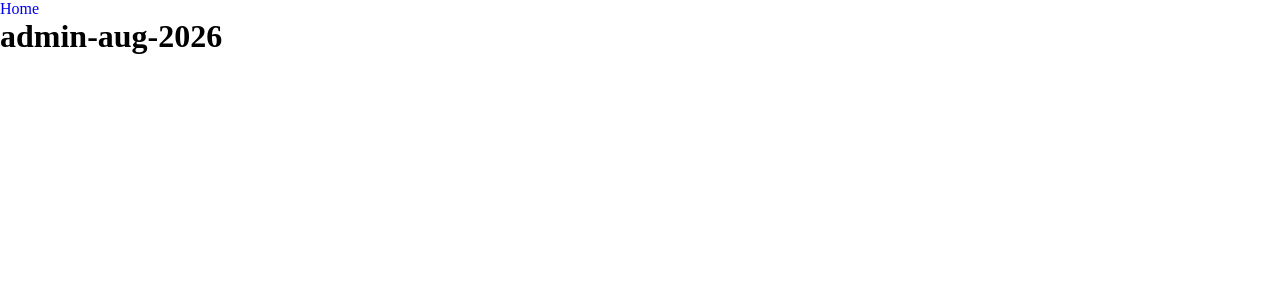
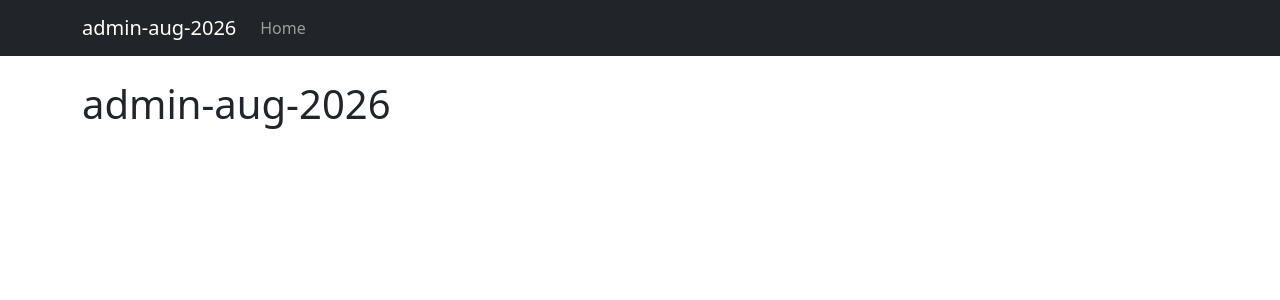
Before and after one commit to jeyaseelan1998/admin-aug-2026, a React (Vite) app: page / in a window 1280 px wide. Shown: the top 300 px of the page. Built offline with nearby package versions, Linux system fonts and the light colour scheme.

Commit message:
initial setup

```diff
--- a/package.json
+++ b/package.json
@@ -10,7 +10,9 @@
     "preview": "vite preview"
   },
   "dependencies": {
+    "bootstrap": "^5.3.8",
     "react": "^19.2.8",
+    "react-bootstrap": "^2.10.10",
     "react-dom": "^19.2.8",
     "react-router-dom": "^7.18.3"
   },
--- a/src/App.jsx
+++ b/src/App.jsx
@@ -1,3 +1,4 @@
+import { Container, Nav, Navbar } from 'react-bootstrap'
 import { Link, Route, Routes } from 'react-router-dom'
 import Home from './pages/Home.jsx'
 import NotFound from './pages/NotFound.jsx'
@@ -5,15 +6,27 @@ import NotFound from './pages/NotFound.jsx'
 function App() {
   return (
     <>
-      <nav>
-        <Link to="/">Home</Link>
-      </nav>
-      <main>
+      <Navbar bg="dark" data-bs-theme="dark" expand="sm">
+        <Container>
+          <Navbar.Brand as={Link} to="/">
+            admin-aug-2026
+          </Navbar.Brand>
+          <Navbar.Toggle aria-controls="main-nav" />
+          <Navbar.Collapse id="main-nav">
+            <Nav>
+              <Nav.Link as={Link} to="/">
+                Home
+              </Nav.Link>
+            </Nav>
+          </Navbar.Collapse>
+        </Container>
+      </Navbar>
+      <Container as="main" className="py-4">
         <Routes>
           <Route path="/" element={<Home />} />
           <Route path="*" element={<NotFound />} />
         </Routes>
-      </main>
+      </Container>
     </>
   )
 }
--- a/src/main.jsx
+++ b/src/main.jsx
@@ -1,6 +1,7 @@
 import { StrictMode } from 'react'
 import { createRoot } from 'react-dom/client'
 import { BrowserRouter } from 'react-router-dom'
+import 'bootstrap/dist/css/bootstrap.min.css'
 import './index.css'
 import App from './App.jsx'
 
--- a/src/pages/NotFound.jsx
+++ b/src/pages/NotFound.jsx
@@ -1,10 +1,13 @@
+import { Button } from 'react-bootstrap'
 import { Link } from 'react-router-dom'
 
 function NotFound() {
   return (
     <>
       <h1>Page not found</h1>
-      <Link to="/">Back to home</Link>
+      <Button as={Link} to="/" variant="primary" className="mt-3">
+        Back to home
+      </Button>
     </>
   )
 }
```
Also changed, not shown: 1 other file (tests, documents, lock files or other folders).
